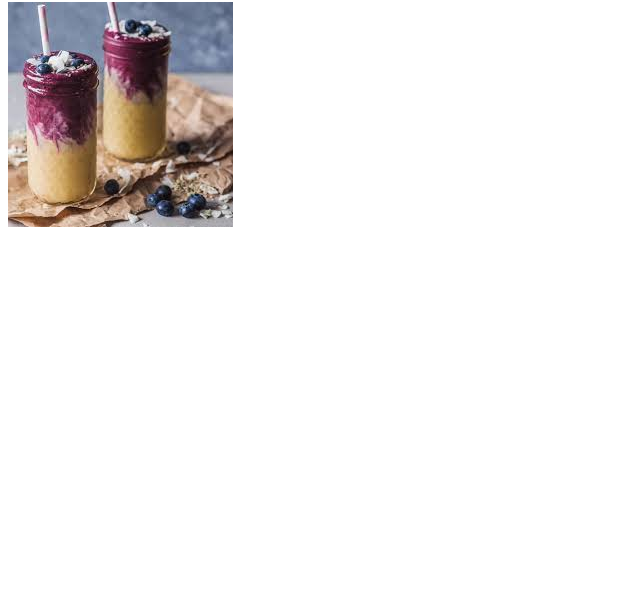
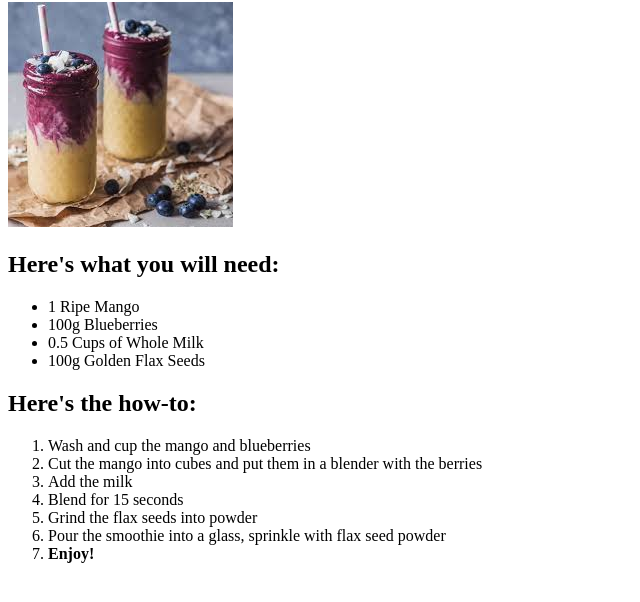
Before and after one commit to UltraForte/odin-recipes, a plain HTML site: page recipes/mangosmoothie.html in a window 1280 px wide. Shown: the part 78-680 px from the top of the page, without its empty margins (0-640 px from the left). Drawn offline with Linux system fonts and the light colour scheme.

Commit message:
Add recipe to mangosmoothie page

```diff
--- a/recipes/mangosmoothie.html
+++ b/recipes/mangosmoothie.html
@@ -8,6 +8,29 @@
     <h1>Mango Smoothie</h1>
     <img src="../images/mangosmoothie.jpeg"
     alt="Mango Smoothie Photo">
+    <h2>Here's what you will need:</h2>
+    <p>
+        <ul>
+            <li>1 Ripe Mango</li>
+            <li>100g Blueberries</li>
+            <li>0.5 Cups of Whole Milk</li>
+            <li>100g Golden Flax Seeds</li>
+        </ul>
+    </p>
 
+    <h2>Here's the how-to:</h2>
+    <p>
+        <ol>
+            <li>Wash and cup the mango and blueberries</li>
+            <li>Cut the mango into cubes and put them
+                in a blender with the berries</li>
+            <li>Add the milk</li>
+            <li>Blend for 15 seconds</li>
+            <li>Grind the flax seeds into powder</li>
+            <li>Pour the smoothie into a glass, sprinkle
+                with flax seed powder</li>
+            <li><strong>Enjoy!</strong></li>
+        </ol>
+    </p>
 </body>
 </html>
```
